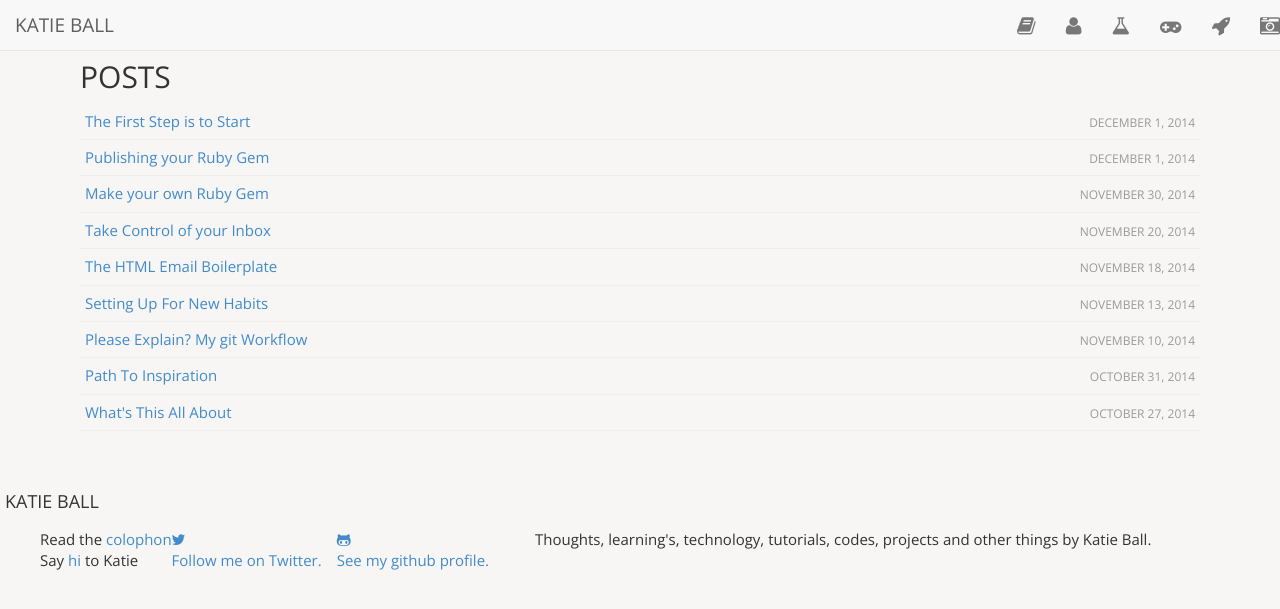
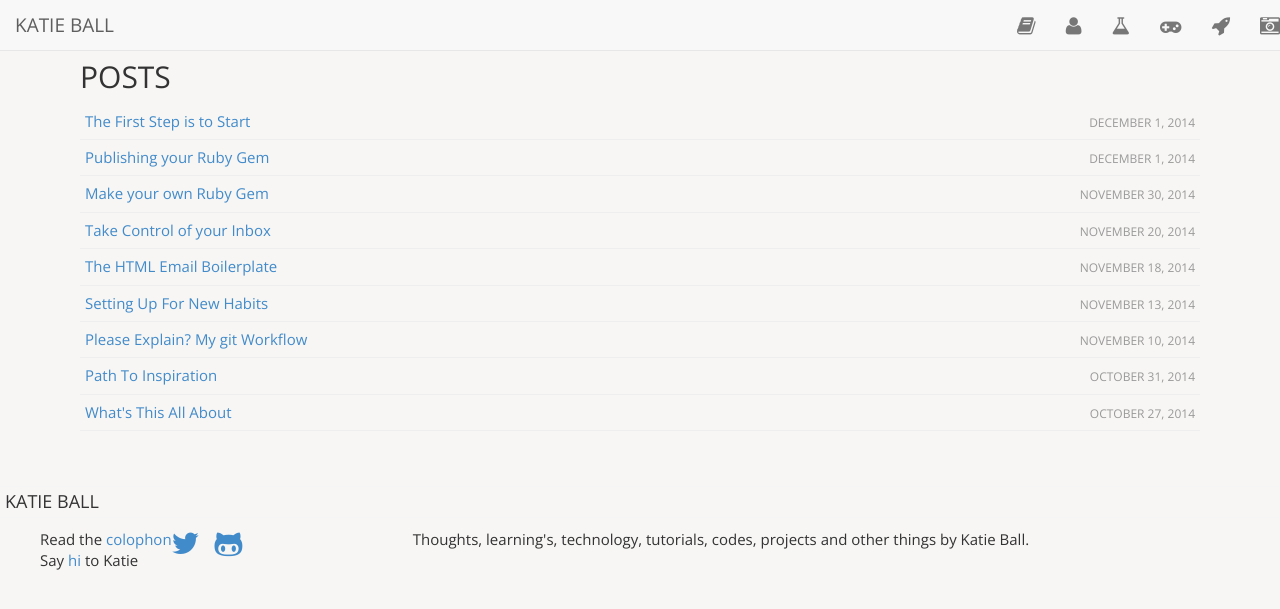
Before and after one commit to roachhd/roachhd.github.io, a Jekyll site: the page built from index.html, in a window 1280 px wide. Shown: the top 609 px of the page. Built offline with Jekyll 4.4.1, drawn with Linux system fonts in a browser that asks for light colours; nearby versions of some CDN libraries.

Commit message:
Update footer.html

```diff
--- a/_includes/footer.html
+++ b/_includes/footer.html
@@ -35,16 +35,12 @@
 
 <!-- <div class="col-lg-2 col-lg-offset-4"> -->
           <a href="https://twitter.com/{{ site.author.twitter }}">
-            <i class="fa fa-twitter"></i>
-            <div>Follow me on Twitter.</div>
+            <i class="fa fa-twitter fa-2x"></i>
           </a>
         </div>
         <div class="col-lg-2 next">
           <a href="https://github.com/{{ site.author.github }}">
-            <i class="fa fa-github-alt"></i>
-            <div>
-              See my github profile.
-            </div>
+            <i class="fa fa-github-alt fa-2x"></i>
           </a>
         </div>
 
```
